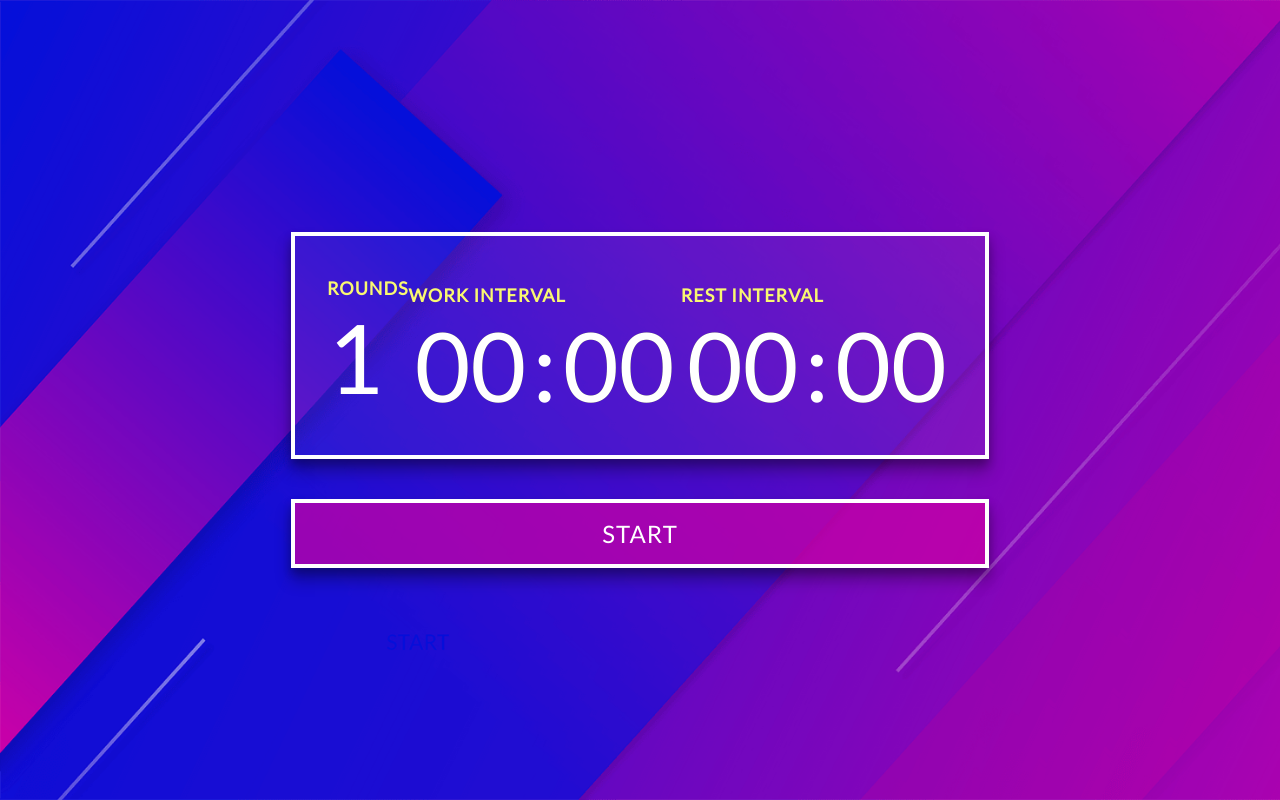
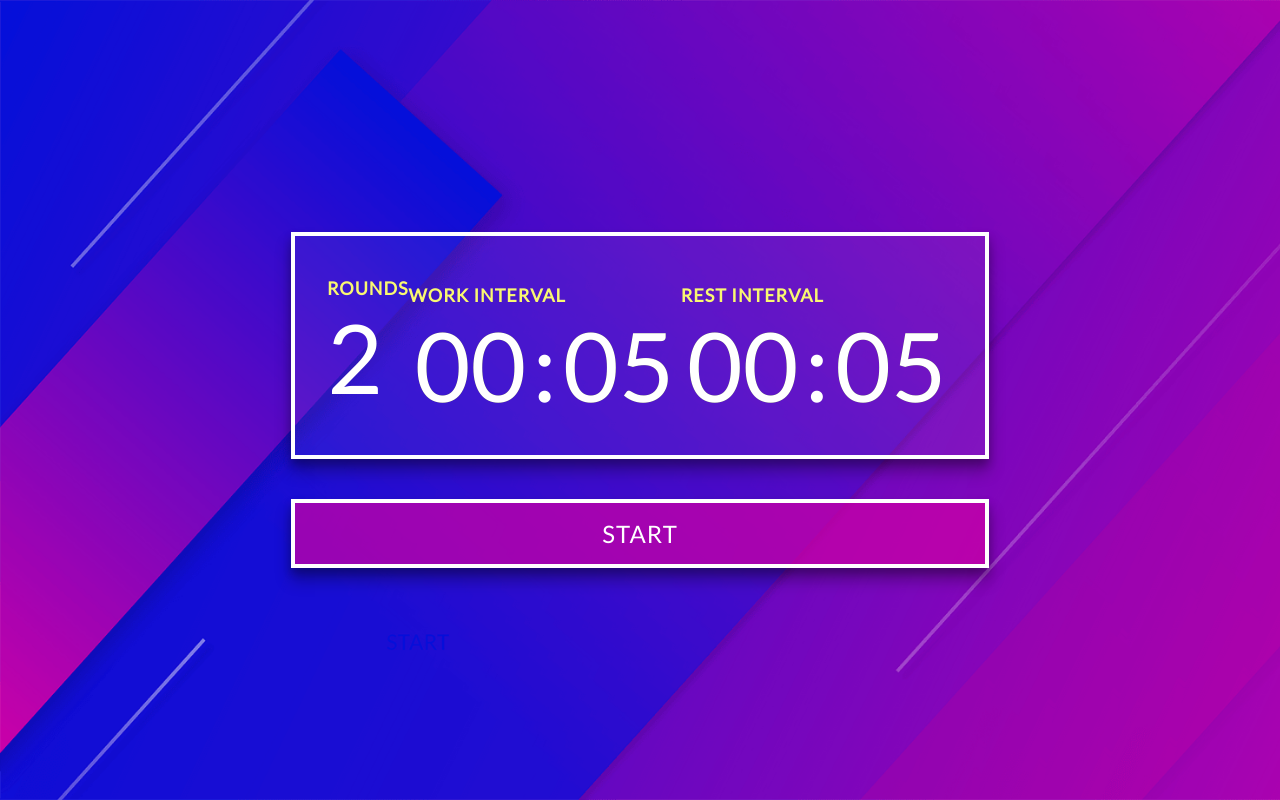
Before and after one commit to flextremedev/workout-interval-timer, a React (Create React App) app: page / in a window 1280 px wide. Built offline with nearby package versions, Linux system fonts and the light colour scheme.

Commit message:
Replace useWorkoutTimer with timerMachine

```diff
--- a/src/App.js
+++ b/src/App.js
@@ -1,44 +1,66 @@
 import React from 'react';
 import { Button } from './components/Button/Button';
 import styles from './App.module.css';
-import { useWorkoutTimer } from './hooks/useWorkoutTimer';
 import { Status } from './model/Status';
 import { FormFields } from './components/FormFields/FormFields';
 import { Counter } from './components/Counter/Counter';
 import { evaluateStatus } from './utils/evaluateStatus';
 import { format } from 'date-fns';
 import { Helmet } from 'react-helmet';
+import { useMachine } from '@xstate/react';
+import { timerMachine, timerEvents } from './machines/timerMachine';
 
 const DEFAULT_DOCUMENT_TITLE = 'Interval timer';
+function App() {
+  const [state, send] = useMachine(timerMachine);
 
-function App() {
+  const startTimer = () => {
+    state.value === Status.STOPPED
+      ? send(timerEvents.START)
+      : send(timerEvents.STOP);
+  };
+
+  const setRounds = rounds => {
+    send({ type: timerEvents.SET_ROUNDS, rounds: Number(rounds) });
+  };
+
+  const setWorkInterval = workInterval => {
+    send({
+      type: timerEvents.SET_WORK_INTERVAL,
+      workInterval,
+    });
+  };
+
+  const setBreakInterval = breakInterval => {
+    send({
+      type: timerEvents.SET_BREAK_INTERVAL,
+      breakInterval,
+    });
+  };
+
   const {
+    breakInterval,
     rounds,
-    handleRoundsChange,
+    roundsLeft,
+    timeLeft,
     workInterval,
-    setWorkInterval,
-    breakInterval,
-    setBreakInterval,
-    start,
-    timeLeft,
-    status,
-    roundsLeft,
-  } = useWorkoutTimer();
+  } = state.context;
+
   return (
     <>
       <Helmet defer={false}>
         <title>
-          {status !== Status.STOPPED
-            ? format(timeLeft, 'mm:ss')
+          {state.value !== Status.STOPPED
+            ? format(state.context.timeLeft, 'mm:ss')
             : DEFAULT_DOCUMENT_TITLE}
         </title>
       </Helmet>
       <div className={styles.content}>
         <div className={styles.centerArea}>
-          {status === Status.STOPPED ? (
+          {state.value === Status.STOPPED ? (
             <FormFields
               rounds={rounds}
-              handleRoundsChange={handleRoundsChange}
+              handleRoundsChange={setRounds}
               workInterval={workInterval}
               setWorkInterval={setWorkInterval}
               breakInterval={breakInterval}
@@ -47,14 +69,14 @@
           ) : (
             <Counter
               timeLeft={timeLeft}
-              text={evaluateStatus(status)}
+              text={evaluateStatus(state.value)}
               roundsLeft={roundsLeft}
               rounds={rounds}
             />
           )}
         </div>
-        <Button onClick={start} data-testid={'start-button'}>
-          {status === Status.STOPPED ? 'Start' : 'Stop'}
+        <Button onClick={startTimer} data-testid={'start-button'}>
+          {state.value === Status.STOPPED ? 'Start' : 'Stop'}
         </Button>
       </div>
     </>
--- a/src/machines/timerMachine.js
+++ b/src/machines/timerMachine.js
@@ -8,10 +8,12 @@
   BREAK: 'BREAK',
   STOP: 'STOP',
   TICK: 'TICK',
+  SET_ROUNDS: 'SET_ROUNDS',
+  SET_WORK_INTERVAL: 'SET_WORK_INTERVAL',
+  SET_BREAK_INTERVAL: 'SET_BREAK_INTERVAL',
 };
 const SECONDS_PER_MINUTE = 60;
-export const createTimerMachine = () =>
-  createMachine(
+export const timerMachine = createMachine(
   {
     id: 'timer',
     context: {
@@ -34,6 +36,27 @@
                 return Date.now();
               },
               roundsLeft: ctx => ctx.rounds,
+            }),
+          },
+          [timerEvents.SET_ROUNDS]: {
+            actions: assign({
+              rounds: (_context, event) => {
+                return event.rounds;
+              },
+            }),
+          },
+          [timerEvents.SET_BREAK_INTERVAL]: {
+            actions: assign({
+              breakInterval: (_context, event) => {
+                return event.breakInterval;
+              },
+            }),
+          },
+          [timerEvents.SET_WORK_INTERVAL]: {
+            actions: assign({
+              workInterval: (_context, event) => {
+                return event.workInterval;
+              },
             }),
           },
         },
```
Lines whose indentation alone changed are shown as unchanged.
